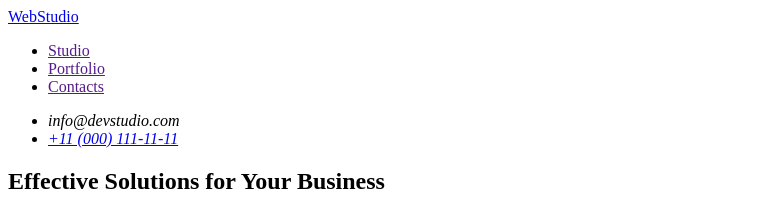
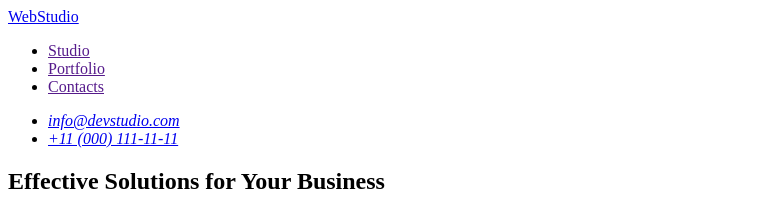
Before and after one commit to bahacan112/goit-markup-hw-01, a plain HTML site: page index.html in a window 1280 px wide. Shown: the top 202 px of the page, without its empty margins (0-759 px from the left). Drawn offline with Linux system fonts and the light colour scheme.

Commit message:
main düzeltildi1

```diff
--- a/index.html
+++ b/index.html
@@ -25,7 +25,7 @@
         </nav>
         <address>
             <ul>
-                <li><a href="mailto:info@devstudio.com"></a>info@devstudio.com</li>
+                <li><a href="mailto:info@devstudio.com">info@devstudio.com</a></li>
                 <li><a href="tel:+110001111111">+11 (000) 111-11-11</a></li>
             </ul>
         </address>
@@ -64,8 +64,6 @@
                     </p>
                 </li>
             </ul>
-        </section>
-        <section>
             <h2>What are we doing</h2>
             <ul>
                 <li><img src="./images/services-1.jpg" alt="services1"></li>
@@ -75,6 +73,7 @@
                 </li>
             </ul>
         </section>
+
         <section>
             <h2>Our Team</h2>
             <ul>
```
